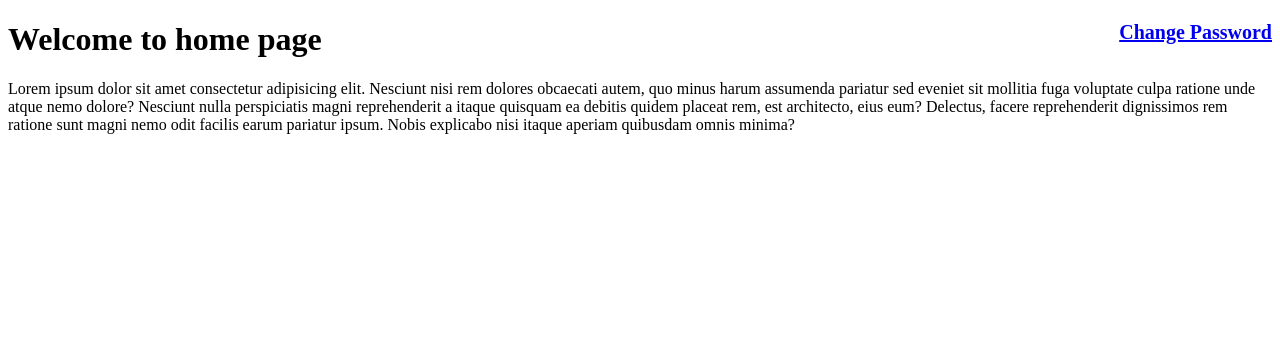
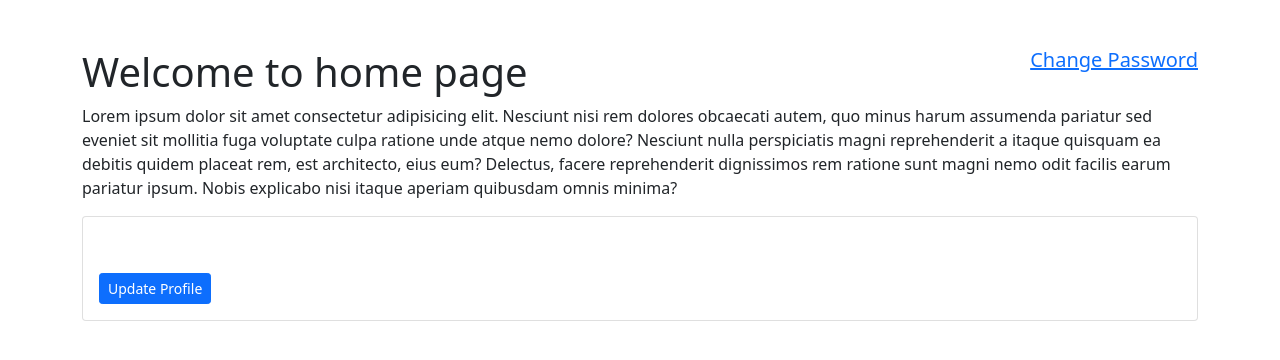
Before and after one commit to namra-38/notes-taking-app, a Django app: template notes_taking_app/accounts/templates/accounts/home.html in a window 1280 px wide. Shown: the top 360 px of the page. Run offline with Django 3.2, Linux system fonts and the light colour scheme; the template is opened without the code that fills it, so the values that code supplies are empty.

Commit message:
profile information added

```diff
--- a/notes_taking_app/accounts/templates/accounts/home.html
+++ b/notes_taking_app/accounts/templates/accounts/home.html
@@ -1,18 +1,22 @@
-<!DOCTYPE html>
-<html lang="en">
-<head>
-  <meta charset="UTF-8">
-  <meta http-equiv="X-UA-Compatible" content="IE=edge">
-  <meta name="viewport" content="width=device-width, initial-scale=1.0">
-  <title>Home Page</title>
-</head>
-<body>
-  <h1>Welcome to home page
+{% extends "base.html" %}
+
+{% block title %}Home page{% endblock %}
+
+{% block content %}
+  <h1 class="mt-5">Welcome to home page
     <a href="{% url 'accounts:password_change' %}" style="float: right; font-size: 20px;">Change Password</a>
   </h1>
   <p>Lorem ipsum dolor sit amet consectetur adipisicing elit. Nesciunt nisi rem dolores obcaecati autem, quo minus harum assumenda pariatur sed eveniet sit mollitia fuga voluptate culpa ratione unde atque nemo dolore? Nesciunt nulla perspiciatis magni reprehenderit a itaque quisquam ea debitis quidem placeat rem, est architecto, eius eum? Delectus, facere reprehenderit dignissimos rem ratione sunt magni nemo odit facilis earum pariatur ipsum. Nobis explicabo nisi itaque aperiam quibusdam omnis minima?</p>
+
+  <div class="card">
+    <div class="card-body">
+      <img src="{{ request.user.profile_img.url }}" width="200px">
+      <br><p style="font-size: 23px; font-weight: bold; margin-left: 20px;">{{ request.user.username }}</p>
+      <a href="{% url 'accounts:update_profile' %}" class="btn btn-sm btn-primary">Update Profile</a>
+    </div>
+  </div>
+
   {% if request.user.is_authenticated %}
     <a href="{% url 'accounts:logout' %}">Logout</a>
   {% endif %}
-</body>
-</html>
+{% endblock %}
```
